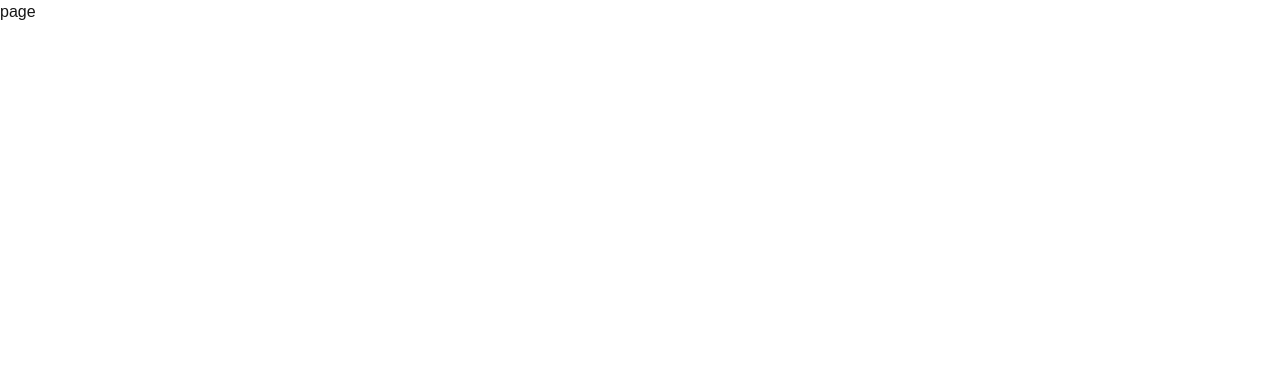
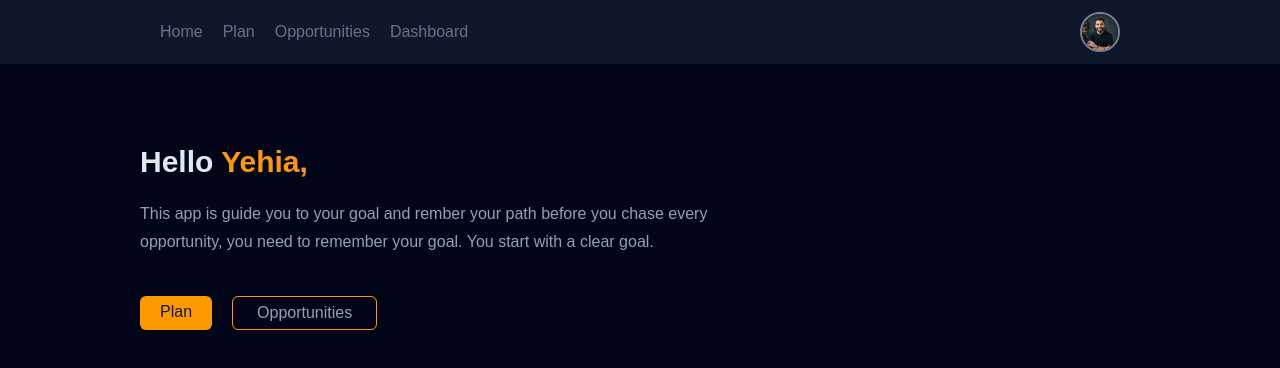
Before and after one commit to AsledinAdem/yehia-career-path, a Next.js app: page / in a window 1280 px wide. Shown: the top 368 px of the page. Built offline with nearby package versions, Linux system fonts and the light colour scheme.

Commit message:
working on plan and cards page

```diff
--- a/src/app/layout.tsx
+++ b/src/app/layout.tsx
@@ -1,6 +1,7 @@
 import type { Metadata } from "next";
 import { Geist, Geist_Mono } from "next/font/google";
 import "./globals.css";
+import Navbar from "@/component/Navbar";
 
 const geistSans = Geist({
   variable: "--font-geist-sans",
@@ -23,7 +24,12 @@ export default function RootLayout({ children }: LayoutProps<"/">) {
       lang="en"
       className={`${geistSans.variable} ${geistMono.variable} h-full antialiased`}
     >
-      <body className="min-h-full flex flex-col">{children}</body>
+      <body className="min-h-full flex flex-col">
+        <Navbar />
+        <div className=" bg-slate-950 text-slate-400 min-h-full">
+          {children}
+        </div>
+      </body>
     </html>
   );
 }
--- /dev/null
+++ b/src/app/opportunities/page.tsx
@@ -0,0 +1,23 @@
+import React from "react";
+
+const page = () => {
+  return (
+    <div className="h-screen ">
+      <div className="flex flex-wrap gap-5 mt-20 mx-auto max-w-250">
+        <div className="flex flex-col gap-5 bg-slate-800/50 rounded-lg shadow-lg text-slate-400 p-5 w-80 cursor-pointer hover:bg-slate-700/50 transition-colors duration-300">
+          <h1 className="text-lg text-slate-300 font-semibold">
+            Junior Front-End Developer
+          </h1>
+          <p className="text-amber-400">Cedar Digital</p>
+          <p className="text-amber-500">Beirut</p>
+          <p>
+            Build responsive interfaces and collaborate with a small development
+            team.
+          </p>
+        </div>
+      </div>
+    </div>
+  );
+};
+
+export default page;
--- a/src/app/page.tsx
+++ b/src/app/page.tsx
@@ -1,79 +1,37 @@
-// import Image from "next/image";
-
-// export default function Home() {
-//   return (
-//     <div className="flex flex-col flex-1 items-center justify-center bg-zinc-50 font-sans dark:bg-black">
-//       <main className="flex flex-1 w-full max-w-3xl flex-col items-center justify-between py-32 px-16 bg-white dark:bg-black sm:items-start">
-//         <Image
-//           className="dark:invert h-5 w-[100px]"
-//           src="/next.svg"
-//           alt="Next.js logo"
-//           width={100}
-//           height={20}
-//           priority
-//         />
-//         <div className="flex flex-col items-center gap-6 text-center sm:items-start sm:text-left">
-//           <h1 className="max-w-xs text-3xl font-semibold leading-10 tracking-tight text-black dark:text-zinc-50">
-//             To get started, edit the{" "}
-//             <code className="rounded bg-black/[.06] px-1.5 py-0.5 font-mono text-[0.9em] dark:bg-white/[.08]">
-//               page.tsx
-//             </code>{" "}
-//             file.
-//           </h1>
-//           <p className="max-w-md text-lg leading-8 text-zinc-600 dark:text-zinc-400">
-//             Looking for a starting point or more instructions? Head over to{" "}
-//             <a
-//               href="https://vercel.com/templates?framework=next.js&utm_source=create-next-app&utm_medium=appdir-template-tw&utm_campaign=create-next-app"
-//               className="font-medium text-zinc-950 dark:text-zinc-50"
-//             >
-//               Templates
-//             </a>{" "}
-//             or the{" "}
-//             <a
-//               href="https://nextjs.org/learn?utm_source=create-next-app&utm_medium=appdir-template-tw&utm_campaign=create-next-app"
-//               className="font-medium text-zinc-950 dark:text-zinc-50"
-//             >
-//               Learning
-//             </a>{" "}
-//             center.
-//           </p>
-//         </div>
-//         <div className="flex flex-col gap-4 text-base font-medium sm:flex-row">
-//           <a
-//             className="flex h-12 w-full items-center justify-center gap-2 rounded-full bg-foreground px-5 text-background transition-colors hover:bg-[#383838] dark:hover:bg-[#ccc] md:w-[158px]"
-//             href="https://vercel.com/new?utm_source=create-next-app&utm_medium=appdir-template-tw&utm_campaign=create-next-app"
-//             target="_blank"
-//             rel="noopener noreferrer"
-//           >
-//             <Image
-//               className="dark:invert h-[14px] w-4"
-//               src="/vercel.svg"
-//               alt="Vercel logomark"
-//               width={16}
-//               height={14}
-//             />
-//             Deploy Now
-//           </a>
-//           <a
-//             className="flex h-12 w-full items-center justify-center rounded-full border border-solid border-black/[.08] px-5 transition-colors hover:border-transparent hover:bg-black/[.04] dark:border-white/[.145] dark:hover:bg-[#1a1a1a] md:w-[158px]"
-//             href="https://nextjs.org/docs?utm_source=create-next-app&utm_medium=appdir-template-tw&utm_campaign=create-next-app"
-//             target="_blank"
-//             rel="noopener noreferrer"
-//           >
-//             Documentation
-//           </a>
-//         </div>
-//       </main>
-//     </div>
-//   );
-// }
-
-import React from 'react'
+import Link from "next/link";
+import React from "react";
 
 const page = () => {
   return (
-    <div>page</div>
-  )
-}
+    <div className="bg-slate-950 text-slate-400 h-screen  w-full px-5">
+      <div className="flex flex-col justify-center gap-5 mt-20 mx-auto max-w-250">
+        <h1 className="text-3xl font-semibold text-slate-200">
+          Hello <span className="text-amber-500">Yehia,</span>
+        </h1>
 
-export default page
+        <p className="max-w-150 leading-7 mb-5">
+          This app is guide you to your goal and rember your path before you
+          chase every opportunity, you need to remember your goal. You start
+          with a clear goal.
+        </p>
+
+        <div className="flex gap-5">
+          <Link
+            href={"/plan"}
+            className="bg-amber-500 hover:bg-amber-600 transition-colors duration-300 text-slate-900 rounded-md px-5 py-1"
+          >
+            Plan
+          </Link>
+          <Link
+            href={"/opportunities"}
+            className="border border-amber-500 rounded-md px-6 py-1 transition-colors duration-300 hover:bg-amber-500 hover:text-slate-900"
+          >
+            Opportunities
+          </Link>
+        </div>
+      </div>
+    </div>
+  );
+};
+
+export default page;
--- /dev/null
+++ b/src/app/plan/page.tsx
@@ -0,0 +1,7 @@
+import React from "react";
+
+const page = () => {
+  return <div className="h-screen mt-20 mx-auto max-w-250">plan </div>;
+};
+
+export default page;
--- /dev/null
+++ b/src/component/Navbar.tsx
@@ -0,0 +1,48 @@
+import Link from "next/link";
+import Image from "next/image";
+import profileImage from "../../public/profile_image.png";
+
+const Navbar = () => {
+  return (
+    <div className="bg-slate-900 text-slate-500 w-full  py-3">
+      <div className="flex items-center justify-between mx-auto max-w-250">
+        <nav className="flex items-center space-x-5 px-5 ">
+          <Link
+            href="/"
+            className="hover:text-amber-400 transition-colors duration-300"
+          >
+            Home
+          </Link>
+          <Link
+            href="/plan"
+            className="hover:text-amber-400 transition-colors duration-300"
+          >
+            Plan
+          </Link>
+          <Link
+            href="/opportunities"
+            className="hover:text-amber-400 transition-colors duration-300"
+          >
+            Opportunities
+          </Link>
+          <Link
+            href="/dashboard"
+            className="hover:text-amber-400 transition-colors duration-300"
+          >
+            Dashboard
+          </Link>
+        </nav>
+        <div className="px-5 object-fill  ">
+          <Image
+            src={profileImage}
+            alt="profile image"
+            width={40}
+            className="rounded-full cursor-pointer border-2 border-slate-200/50"
+          />
+        </div>
+      </div>
+    </div>
+  );
+};
+
+export default Navbar;
```
Also changed, not shown: public/profile_image.png (added), 1 other file (tests, documents, lock files or other folders).
